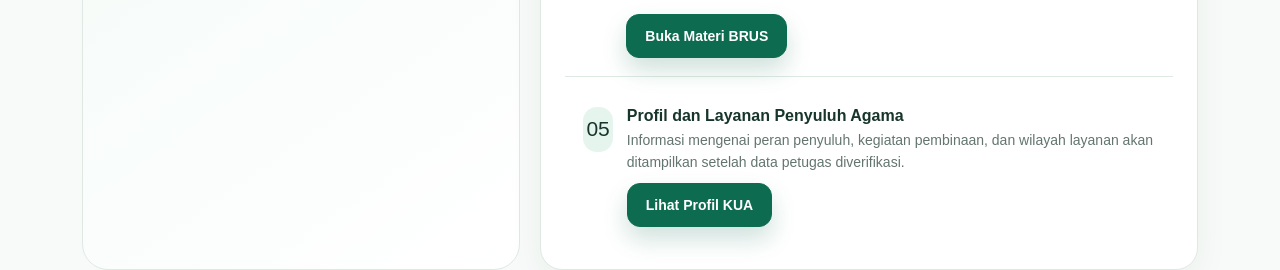
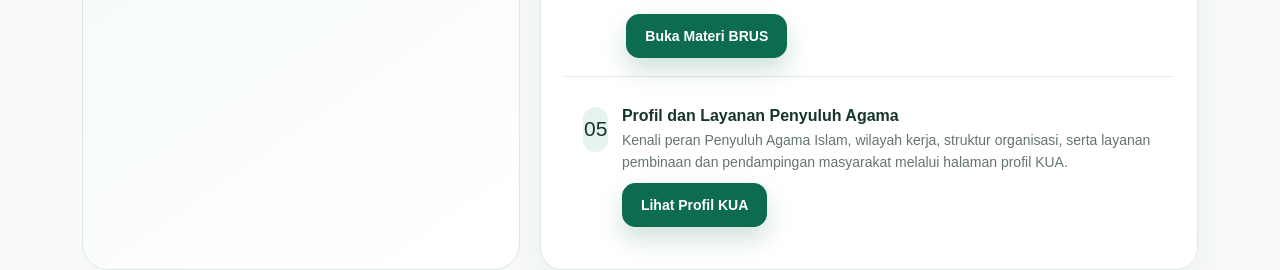
Before and after one commit to suriantosag-cyber/kua-panca-lautang-premium, a Next.js app: page / in a window 1280 px wide. Shown: the part 2920-3190 px from the top of the page. Built offline with nearby package versions, Linux system fonts and the light colour scheme; no server answers; the database is empty.

Commit message:
content: align homepage profile summary with published profile page

```diff
--- a/app/page.js
+++ b/app/page.js
@@ -221,9 +221,9 @@ const [selectedGallery, setSelectedGallery] = useState(null);
     <div>
       <b>Profil dan Layanan Penyuluh Agama</b>
       <span>
-        Informasi mengenai peran penyuluh, kegiatan pembinaan,
-        dan wilayah layanan akan ditampilkan setelah data petugas
-        diverifikasi.
+        Kenali peran Penyuluh Agama Islam, wilayah kerja, struktur
+        organisasi, serta layanan pembinaan dan pendampingan masyarakat
+        melalui halaman profil KUA.
       </span>
       <div style={{ marginTop: 10 }}>
         <a className="btn primary" href="/profil">
```
